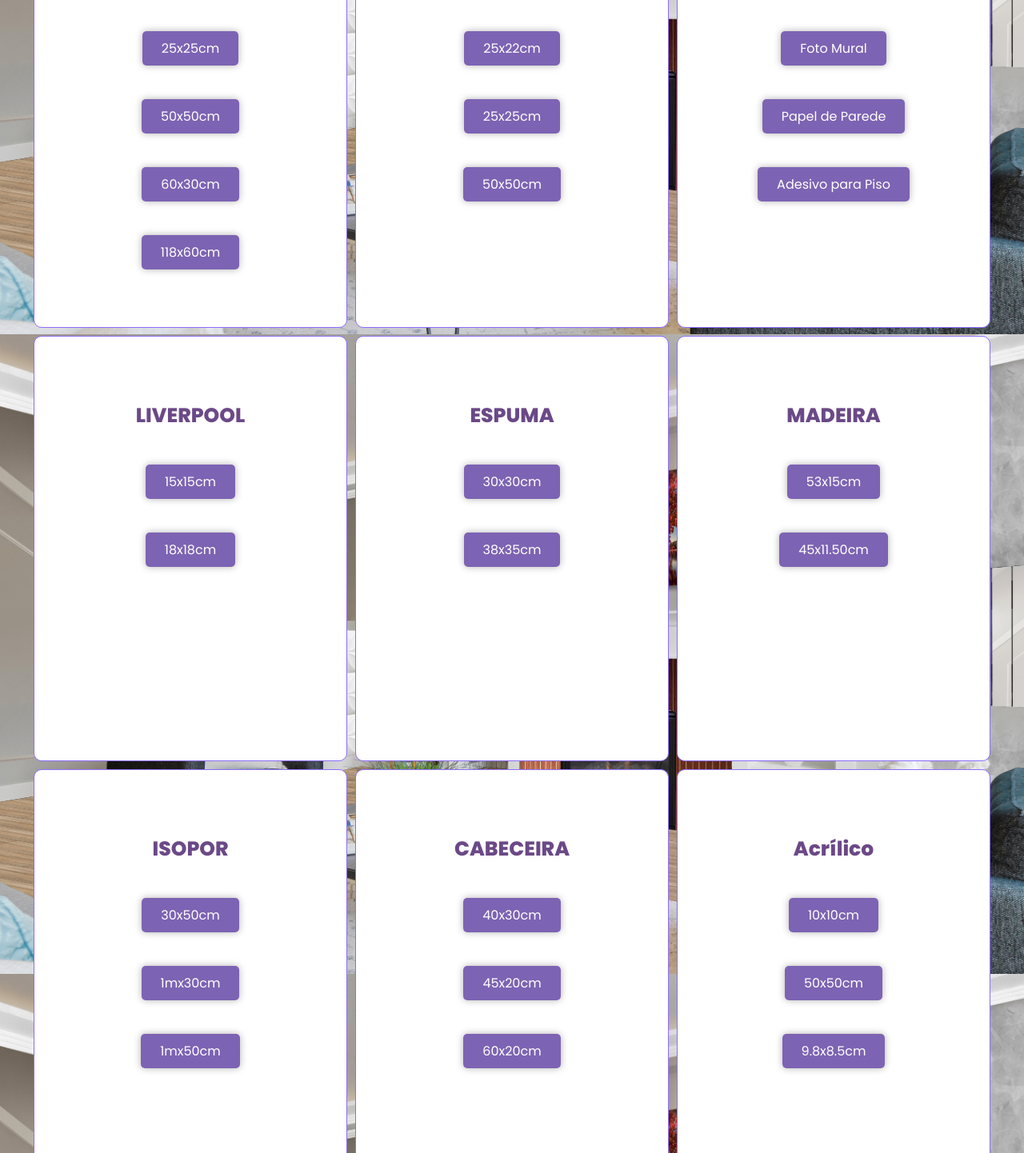
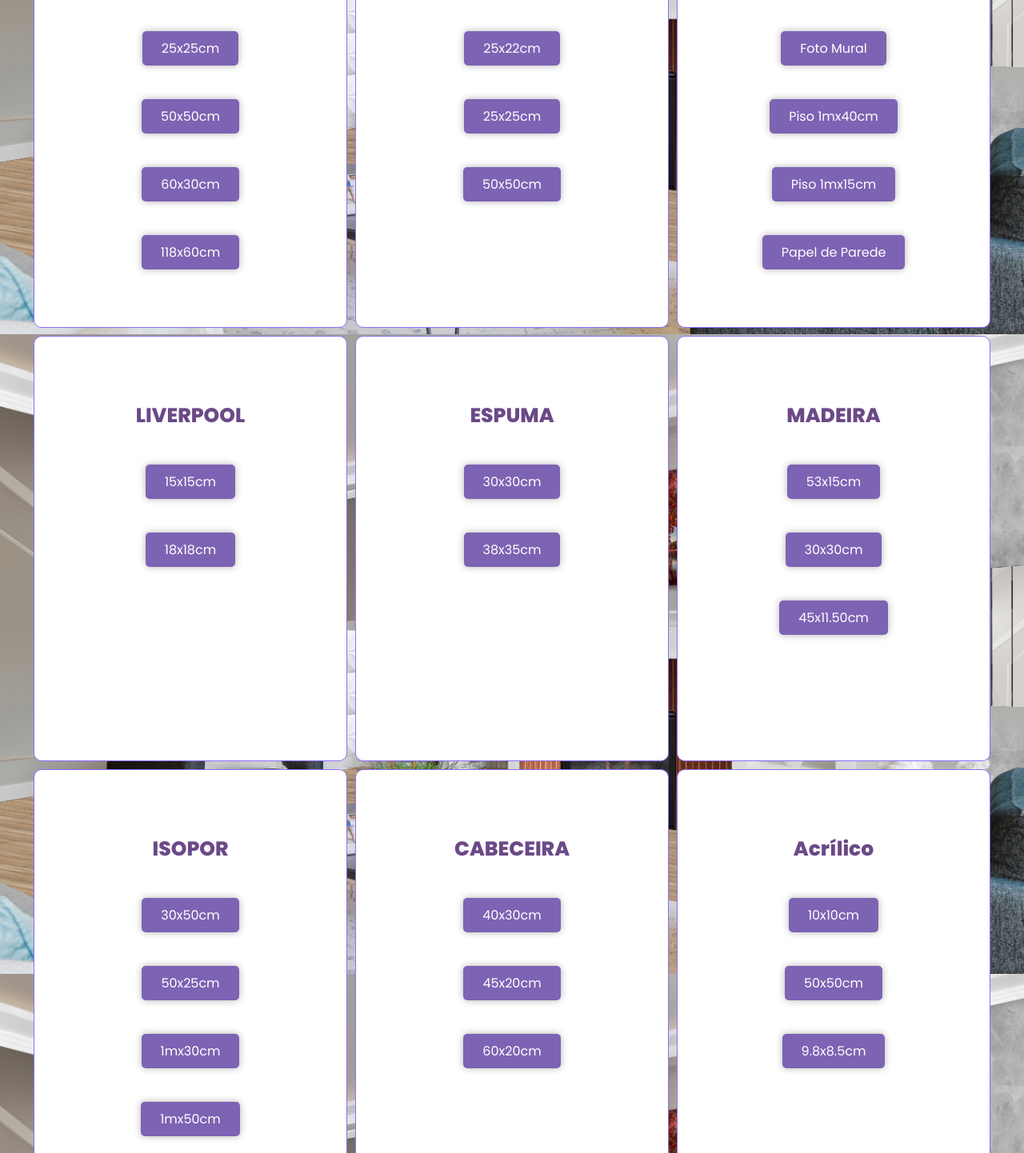
Before and after one commit to RafaelTrevizoli/auxilio-atendentes-website, a plain HTML site: page index.html in a window 1280 px wide. Shown: the part 382-1824 px from the top of the page at 80% size. Drawn offline with Linux system fonts and the light colour scheme.

Commit message:
Update index.html

```diff
--- a/index.html
+++ b/index.html
@@ -57,8 +57,9 @@
                 <h2>ADESIVOS</h2>
                 <ul>
                     <li><a href="pags/adesivos/fotomural/fotomural.html">Foto Mural</a></li>
+                    <li><a href="pags/adesivos/piso1mx40cm/pagpiso.html">Piso 1mx40cm</a></li>
+                    <li><a href="pags/adesivos/piso1mx15cm/pagpiso.html">Piso 1mx15cm</a></li>
                     <li><a href="pags/adesivos/papeldeparede/papeldeparede.html">Papel de Parede</a></li>
-                    <li><a href="pags/adesivos/adesivoparapiso/pagpiso.html">Adesivo para Piso</a></li>
                 </ul>
             </div>
 
@@ -86,6 +87,7 @@
                 <h2>MADEIRA</h2>
                 <ul>
                     <li><a href="pags/madeira/53x15cm/pag53x15.html">53x15cm</a></li>
+                    <li><a href="pags/madeira/30x30cm/pag30x30.html">30x30cm</a></li>
                     <li><a href="pags/madeira/45x1150cm/pag45x1150.html">45x11.50cm</a></li>
                 </ul>
             </div>
@@ -98,6 +100,7 @@
                 <h2>ISOPOR</h2>
                 <ul>
                     <li><a href="pags/isopor/30x50cm/pag30x50.html">30x50cm</a></li>
+                    <li><a href="pags/isopor/50x25cm/pag50x25.html">50x25cm</a></li>
                     <li><a href="pags/isopor/1mx30cm/pag1x30.html">1mx30cm</a></li>
                     <li><a href="pags/isopor/1mx50cm/pag1x50.html">1mx50cm</a></li>
                 </ul>
```
